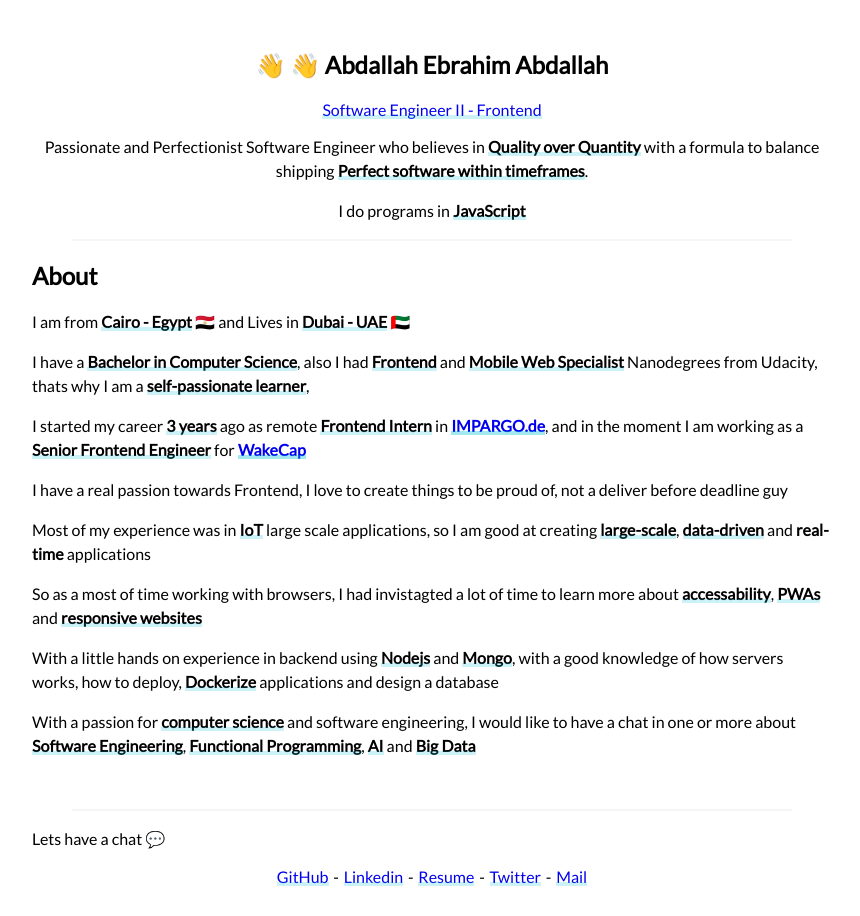
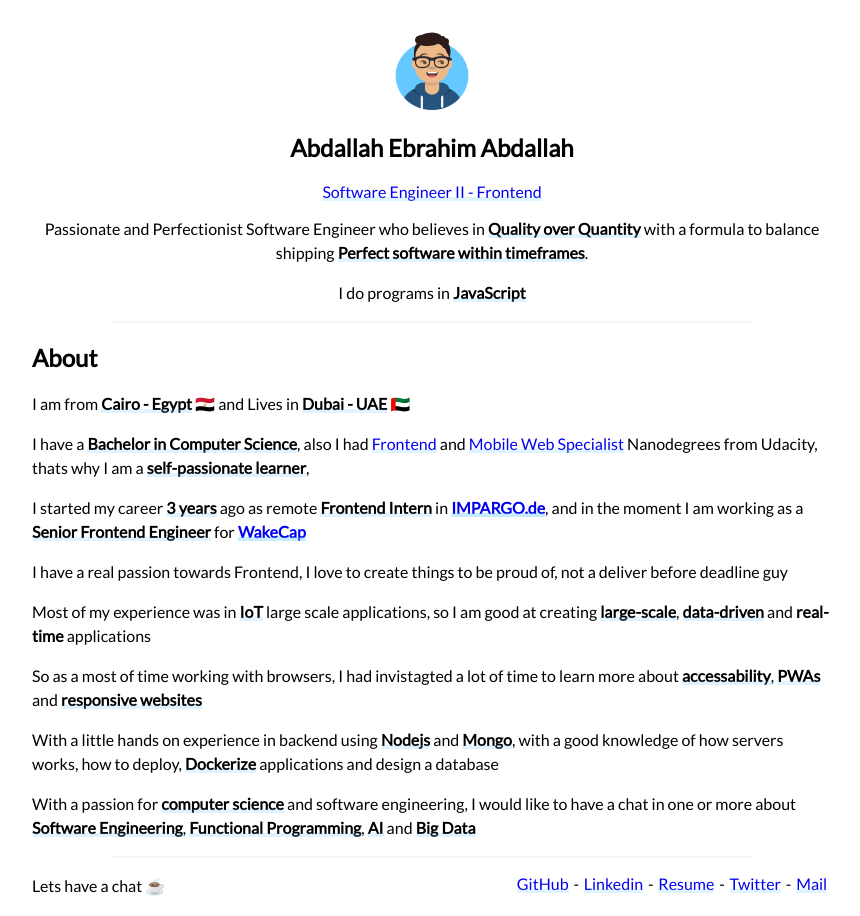
Before and after one commit to AbdallahMezo/mezo.dev, a plain HTML site: page index.html in a window 1280 px wide. Shown: the whole page, without its empty margins (208-1068 px from the left). Drawn offline with Linux system fonts and the light colour scheme.

Commit message:
add avatar and favicon
Signed-off-by: abdallah <abdalla.mezo@gmail.com>

```diff
--- a/index.html
+++ b/index.html
@@ -11,7 +11,10 @@
   </head>
   <body>
     <section class="header">
-      <h2>👋 👋 Abdallah Ebrahim Abdallah</h2>
+      <img src="./avatar.png" alt="Avatar" width="80" height="80" />
+      <h2>
+        Abdallah Ebrahim Abdallah
+      </h2>
       <a
         href="https://drive.google.com/file/d/0B-QBV2HwtS9HYm1ETzMyb1ZFM0duUHRIU3Vpd0x4LTVPNURV/view"
         >Software Engineer II - Frontend</a
@@ -28,8 +31,14 @@
       <h2>About</h2>
       <p>I am from <b>Cairo - Egypt</b> 🇪🇬 and Lives in <b>Dubai - UAE</b> 🇦🇪</p>
       <p>
-        I have a <b>Bachelor in Computer Science</b>, also I had <b>Frontend</b> and
-        <b>Mobile Web Specialist</b>
+        I have a <b>Bachelor in Computer Science</b>, also I had
+        <a href="https://www.udacity.com/course/front-end-web-developer-nanodegree--nd0011"
+          >Frontend</a
+        >
+        and
+        <a href="https://www.udacity.com/course/mobile-web-specialist-nanodegree--nd024"
+          >Mobile Web Specialist</a
+        >
         Nanodegrees from Udacity, thats why I am a <b>self-passionate learner</b>,
       </p>
       <p>
@@ -62,10 +71,9 @@
         <b>Big Data</b>
       </p>
     </section>
-    <br />
     <span class="divider"></span>
     <section class="footer">
-      <p>Lets have a chat 💬</p>
+      <p>Lets have a chat ☕</p>
       <ul class="links">
         <li><a href="https://github.com/AbdallahMezo">GitHub</a></li>
         -
--- a/styles.css
+++ b/styles.css
@@ -13,7 +13,7 @@ p {
 }
 
 .divider {
-  width: 90%;
+  width: 80%;
   display: block;
   border-bottom: 2px solid #f5f5f5;
   margin: 1rem auto;
@@ -28,7 +28,7 @@ b {
 }
 b::after {
   content: "";
-  border-bottom: 0.3rem solid #00bcd4;
+  border-bottom: 0.3rem solid #65c9ff;
   width: 100%;
   position: absolute;
   bottom: 0;
@@ -39,7 +39,12 @@ b::after {
 /* About */
 
 /* Footer */
+.footer p {
+  float: left;
+  margin: 0;
+}
 .links {
+  float: right;
   list-style: none;
   margin: 0;
   padding: 0;
@@ -58,11 +63,11 @@ a:visited {
   color: #000;
 }
 a:hover {
-  color: #00bcd4;
+  color: #65c9ff;
 }
 a:after {
   content: "";
-  border-bottom: 0.3rem solid #00bcd4;
+  border-bottom: 0.3rem solid #65c9ff;
   width: 100%;
   position: absolute;
   bottom: 0;
```
Also changed, not shown: avatar.png (added), favicon.ico (added).
